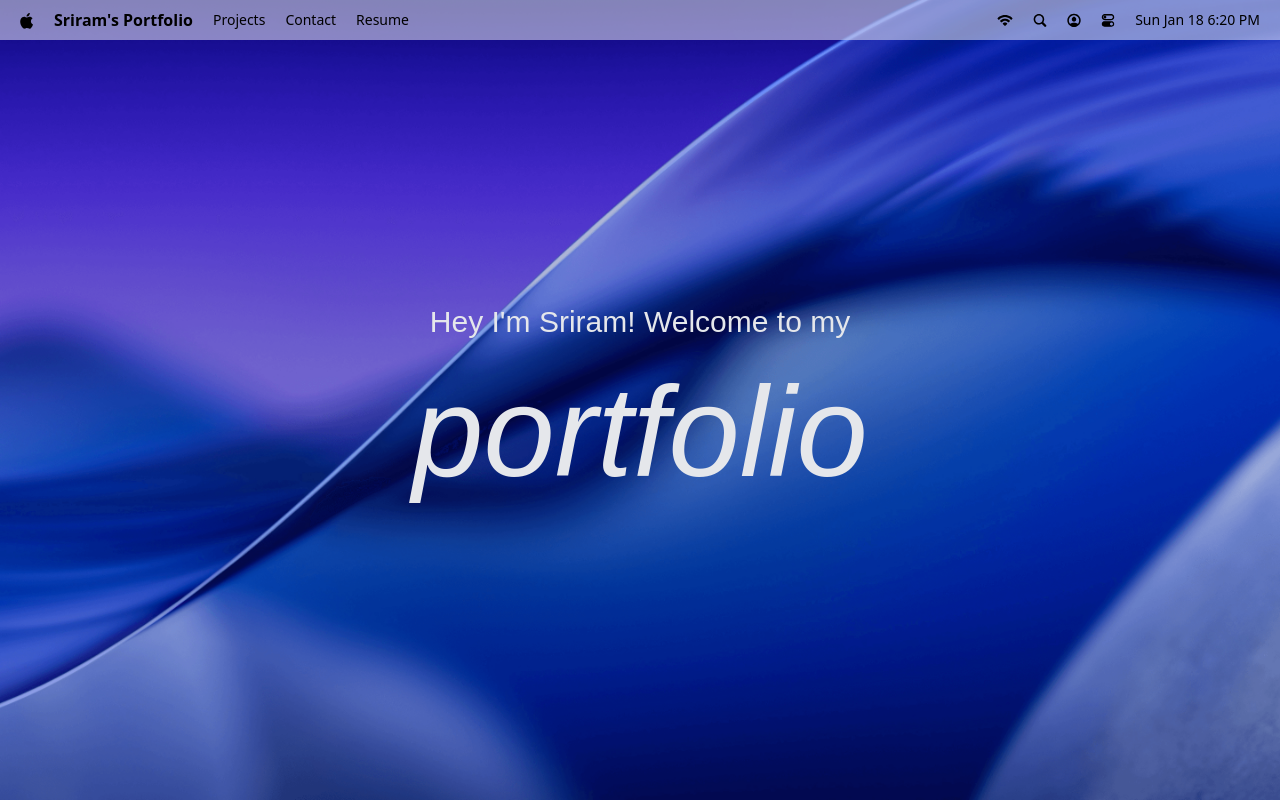
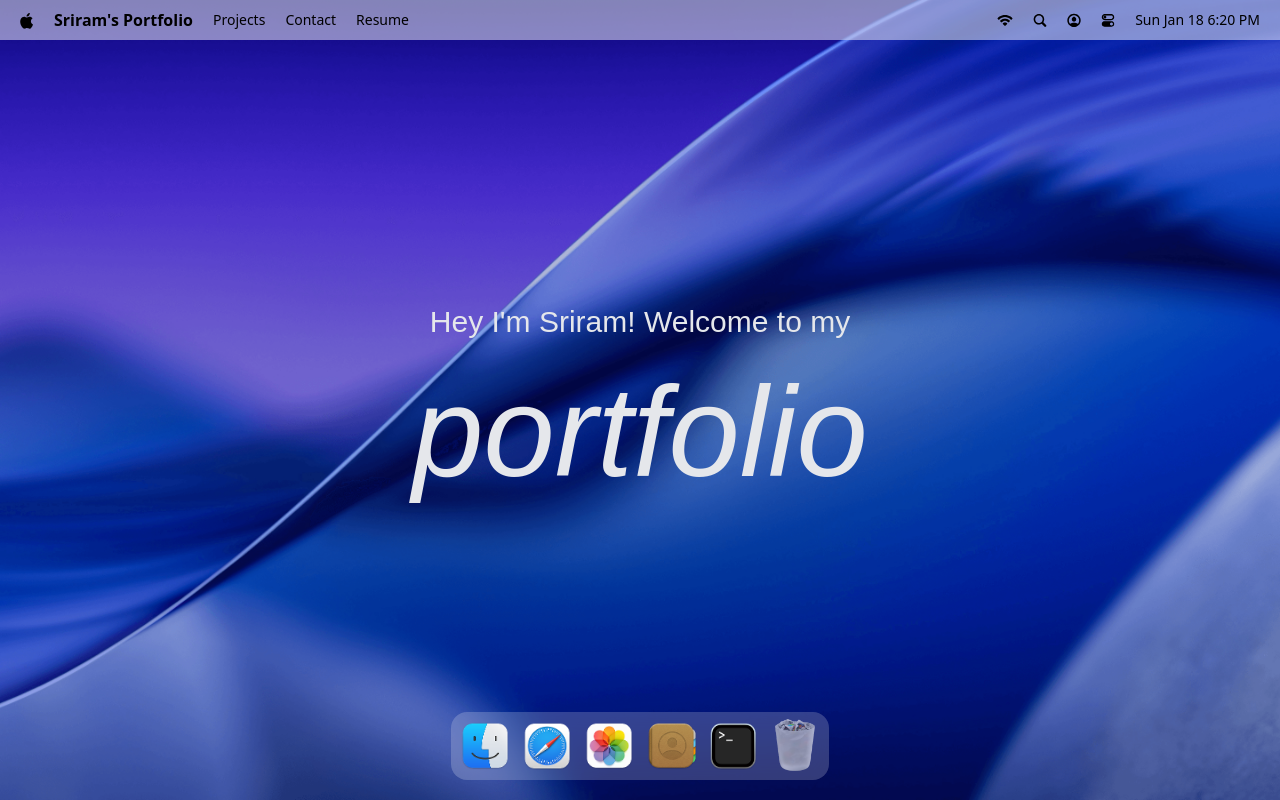
Before and after one commit to sriramnerella/My_Portfolio, a React (Vite) app: page / in a window 1280 px wide. Built offline with nearby package versions, Linux system fonts and the light colour scheme; a web font is replaced by a local one.

Commit message:
Implement dock presentation

```diff
--- a/package.json
+++ b/package.json
@@ -17,6 +17,7 @@
     "lucide-react": "^0.562.0",
     "react": "^19.2.0",
     "react-dom": "^19.2.0",
+    "react-tooltip": "^5.30.0",
     "tailwindcss": "^4.1.18"
   },
   "devDependencies": {
--- a/src/App.jsx
+++ b/src/App.jsx
@@ -1,9 +1,10 @@
-import {Navbar , Welcome } from '#components'
+import {Navbar , Welcome , Dock } from '#components'
 const App = () => {
   return (
    <main>
     <Navbar />
     <Welcome />
+    <Dock />
    </main>
   )
 }
--- /dev/null
+++ b/src/components/Dock.jsx
@@ -0,0 +1,98 @@
+import React, { useRef } from 'react'
+import { dockApps } from '#constants';
+import { Tooltip } from 'react-tooltip';
+import { useGSAP } from '@gsap/react';
+import gsap from 'gsap';
+
+const Dock = () => {
+  const dockRef = useRef(null);
+
+  useGSAP(()=>{
+    const dock = dockRef.current;
+    if(!dock) return ;
+
+    const icons = dock.querySelectorAll(".dock-icon");
+
+    const animateIcons = (mouseX)=>{
+      const {left } = dock.getBoundingClientRect();
+
+      icons.forEach((icon)=>{
+
+        const {left : iconLeft , width } = icon.getBoundingClientRect();
+        const center = iconLeft - left + width/2;
+        const distance = Math.abs(mouseX - center);
+        const intensity = Math.exp(-(distance**2.5)/20000);
+        gsap.to(icon , {
+          scale : 1 + 0.25*intensity,
+          y : -15*intensity,
+          duration : 0.2,
+          ease : "power1.out"
+
+        })
+
+
+      })
+
+    }
+
+    const handleMouseMove = (e)=>{
+      const {left } = dock.getBoundingClientRect();
+      animateIcons(e.clientX - left);
+    };
+
+    const resetIcons =()=>{
+      icons.forEach((icon)=>{
+        gsap.to(icon , {
+          scale : 1,
+          y : 0,
+          duration : 0.3,
+          ease : "power1.out"
+        })
+      })
+    }
+ dock.addEventListener("mousemove" , handleMouseMove);
+  dock.addEventListener("mouseleave" , resetIcons);
+
+  return ()=>{
+    dock.removeEventListener("mousemove" , handleMouseMove);
+    dock.removeEventListener("mouseleave" , resetIcons);
+  }
+
+  } ,[])
+
+
+
+
+
+
+  const toggleApp = (app)=>{}
+  return <section id="dock">
+    <div ref ={dockRef} className='dock-container'>
+
+      {dockApps.map(({id , name , icon , canOpen})=>(
+
+        <div key={id} className='relative flex justify-center'>
+          <button type='button' className='dock-icon' aria-label={name}
+          data-tooltip-id = "dock-tooltip"
+          data-tooltip-content={name}
+          data-tooltip-delay-show = {150}
+          disabled = {!canOpen}
+          onClick={()=>toggleApp({id , canOpen})}
+          >
+            <img src={`/images/${icon}`} alt={name}
+            loading='lazy'
+            className={canOpen ? '' : 'opacity-60'}
+            />
+          </button>
+
+        </div>
+
+      ))  }
+
+    <Tooltip id = "dock-tooltip" place="top" className='tooltip' />
+    </div>
+
+  </section>
+}
+
+export default Dock
--- a/src/components/index.js
+++ b/src/components/index.js
@@ -1,4 +1,5 @@
 import Navbar from "#components/Navbar.jsx"
 import Welcome from "#components/Welcome.jsx"
+import Dock from "#components/Dock.jsx"
 
-export {Navbar , Welcome}
+export {Navbar , Welcome , Dock}
```
Also changed, not shown: 1 other file (tests, documents, lock files or other folders).
